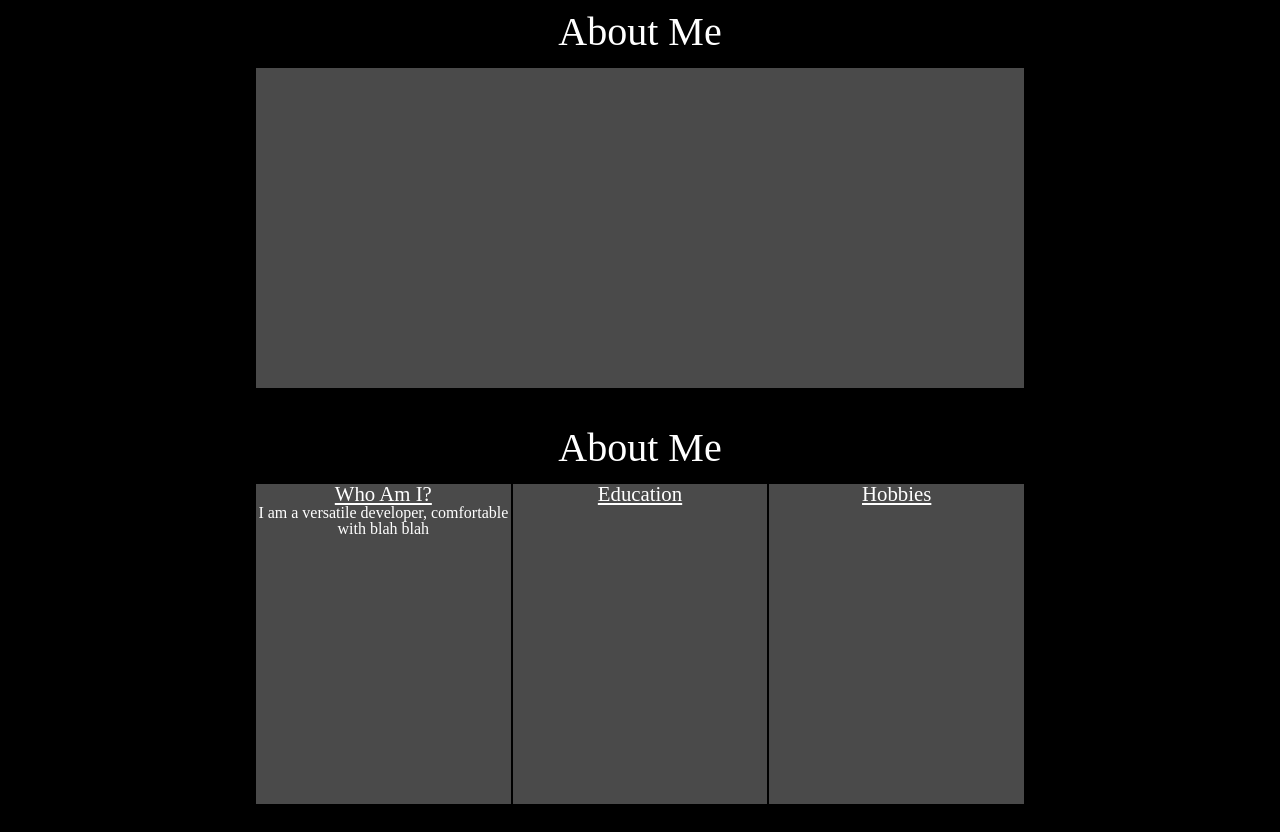
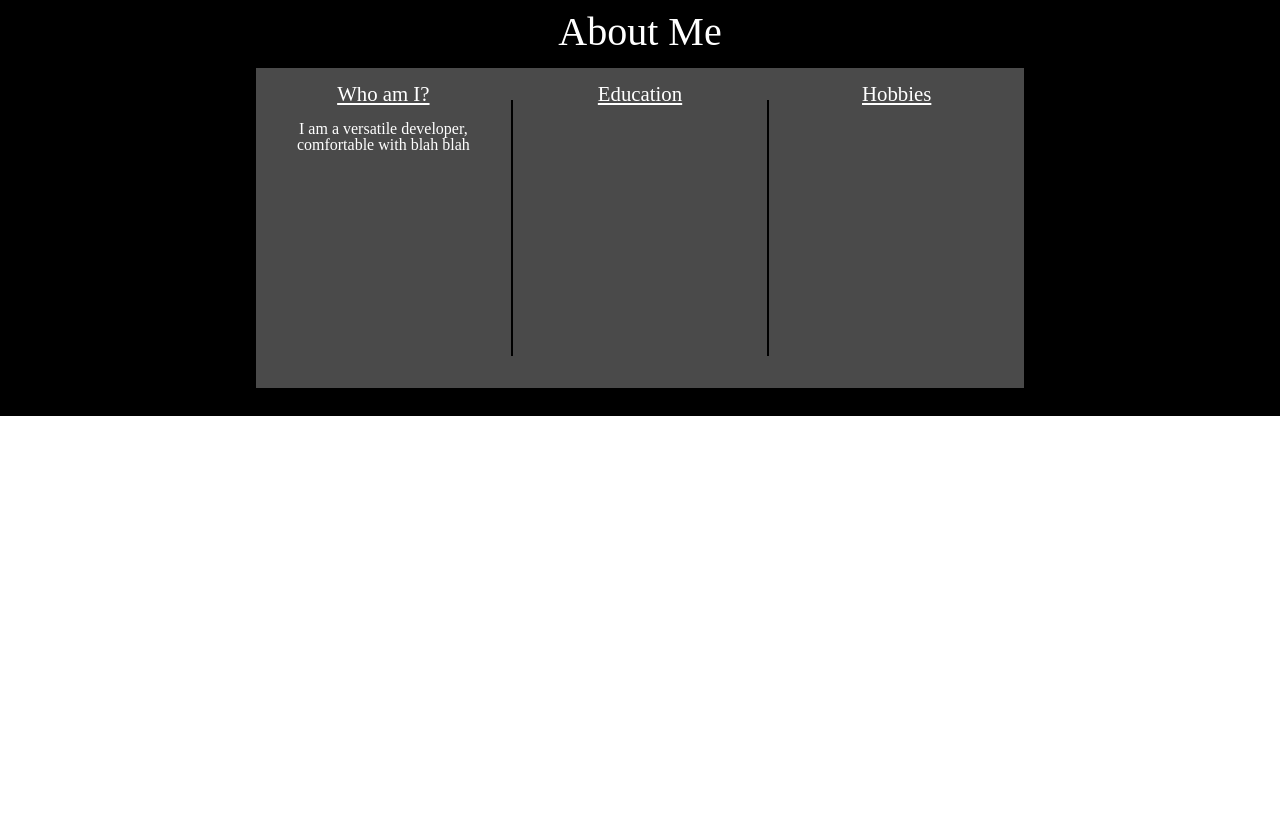
Before and after one commit to NMGVox/personal-site, a website built with webpack: page src/index.html in a window 1280 px wide. Shown: the part 800-1632 px from the top of the page. After the commit the page ends 1216 px from the top, so only its background shows below. Built offline with nearby package versions, Linux system fonts and the light colour scheme.

Commit message:
Add about section to HTML

```diff
--- a/package.json
+++ b/package.json
@@ -25,6 +25,7 @@
     "@babel/preset-env": "^7.22.9",
     "babel-jest": "^29.6.2",
     "babel-loader": "^9.1.3",
+    "browser-sync-webpack-plugin": "^2.3.0",
     "css-loader": "^6.8.1",
     "eslint": "^8.46.0",
     "eslint-config-airbnb-base": "^15.0.0",
--- a/src/index.html
+++ b/src/index.html
@@ -26,7 +26,24 @@
             About Me
         </h2>
         <div class="about-wrapper">
-
+            <article class="about-element">
+                <h3 class="about-element-header">
+                    Who am I?
+                </h3>
+                <p>I am a versatile developer, comfortable with blah blah</p>
+            </article>
+            <span class="divider"></span>
+            <article class="about-element">
+                <h3 class="about-element-header">
+                    Education
+                </h3>
+            </article>
+            <span class="divider"></span>
+            <article class="about-element">
+                <h3 class="about-element-header">
+                    Hobbies
+                </h3>
+            </article>
         </div>
     </section>
 </body>
--- a/src/index.js
+++ b/src/index.js
@@ -1,8 +1,8 @@
 import './styles.css';
 import createIntro from './components/introduction';
-import createAbout from './components/about';
+// import createAbout from './components/about';
 
 window.addEventListener('load', () => {
   createIntro();
-  createAbout();
+  //  createAbout();
 });
--- a/src/styles.css
+++ b/src/styles.css
@@ -137,15 +137,22 @@ table {
     align-items: center;
     text-align: center;
     width:100%;
+    box-sizing: border-box;
+    padding: 1rem 1rem;
 }
 
-.about-element:not(:last-child) {
-    border-right: 2px solid black;
+.divider {
+    display:inline-block;
+    border-left: 1px solid black;
+    border-right: 1px solid black;
+    align-self: center;
+    height: 32vh;
 }
 
 .about-element-header {
     font-size: clamp(1.3rem, 1.15vw, 2rem);
     text-decoration: underline;
+    margin-bottom: 2vh;
 }
 
 @media screen and (max-width: 680px) {
```
Also changed, not shown: dist/index.bundle.js, dist/index.html, 1 other file.
